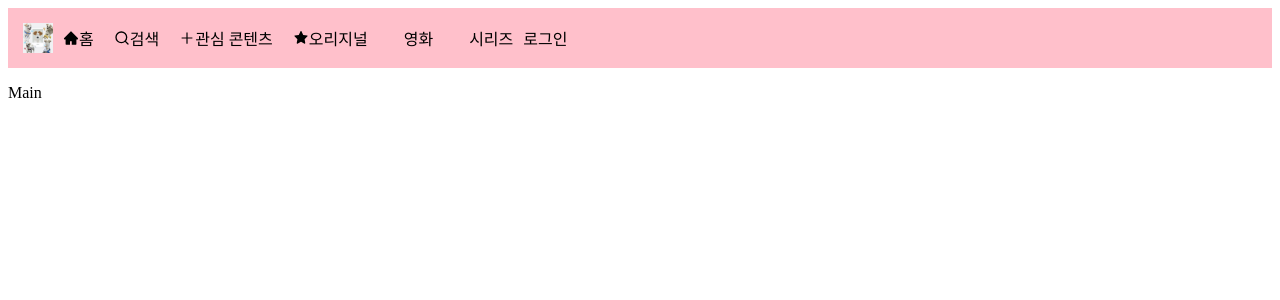
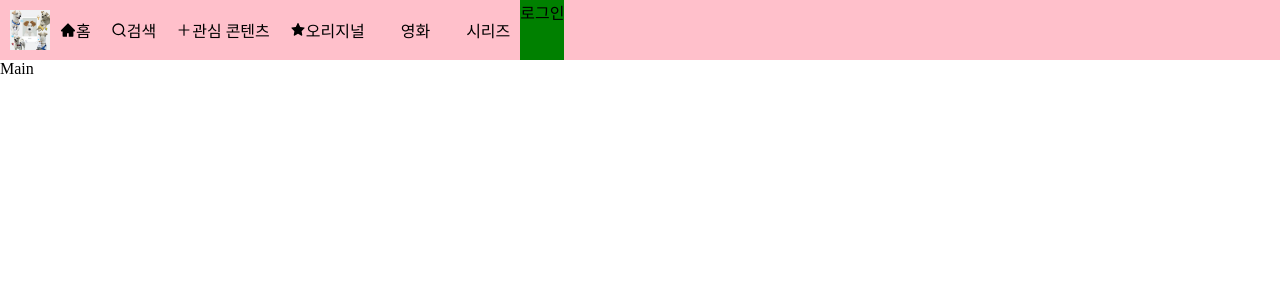
Before and after one commit to yeyunny/DisneyMinus, a React (Create React App) app: page / in a window 1280 px wide. Shown: the top 300 px of the page. Built offline with nearby package versions, Linux system fonts and the light colour scheme; some icons are missing.

Commit message:
[MODIFY] login Modal 수정

```diff
--- a/src/App.tsx
+++ b/src/App.tsx
@@ -2,9 +2,12 @@ import { BrowserRouter, Route, Switch } from "react-router-dom";
 import Main from "./main/Main";
 import Detail from "./detail/Detail";
 import Nav from "./Nav/Nav";
+import GlobalStyle from "./styles/globalStyle";
 
 const App = () => {
   return (
+    <>
+      <GlobalStyle />
       <BrowserRouter>
         <Nav />{" "}
         <Switch>
@@ -16,6 +19,7 @@ const App = () => {
           </Route>
         </Switch>
       </BrowserRouter>
+    </>
   );
 };
 
--- a/src/Nav/Nav.tsx
+++ b/src/Nav/Nav.tsx
@@ -9,14 +9,15 @@ const Container = styled.div`
   display: flex;
   width: 100%;
   height: 60px;
+  box-sizing: border-box;
   background-color: pink;
 `;
 
 const Img = styled.img`
-  width: 30px;
-  height: 30px;
-  padding-top: 15px;
-  padding-left: 15px;
+  width: 50px;
+  height: 50px;
+  padding-top: 10px;
+  padding-left: 10px;
 `;
 
 const MenuItem = styled.p`
@@ -26,9 +27,14 @@ const MenuItem = styled.p`
   padding-left: 10px;
 `;
 
-const LogInOut = styled.p`
+const LogInModal = styled.div`
+  background-color: green;
+`;
+
+const LogIn = styled.p`
   display: flex;
   align-items: center;
+  text-align: center;
 `;
 
 function Nav() {
@@ -64,8 +70,10 @@ function Nav() {
         <PiTelevisionFill />
         시리즈
       </MenuItem>
-      <LogInOut onClick={loginHandler}>로그인</LogInOut>
-      {isClicked === true && <LoginModal />}
+      <LogInModal>
+        <LogIn onClick={loginHandler}>로그인</LogIn>
+        {isClicked === true && <LoginModal />}
+      </LogInModal>
     </Container>
   );
 }
--- a/src/modal/LoginModal.tsx
+++ b/src/modal/LoginModal.tsx
@@ -1,4 +1,3 @@
-import React from "react";
 import styled from "styled-components";
 
 const ModalDiv = styled.div`
--- a/src/styles/globalStyle.tsx
+++ b/src/styles/globalStyle.tsx
@@ -1,5 +1,11 @@
 import { createGlobalStyle } from "styled-components";
 
-const GlobalStyle = createGlobalStyle``;
+const GlobalStyle = createGlobalStyle`
+   *{
+    margin: 0;
+    padding: 0;
+    box-sizing: border-box;
+    }
+`;
 
 export default GlobalStyle;
```
Lines whose indentation alone changed are shown as unchanged.
